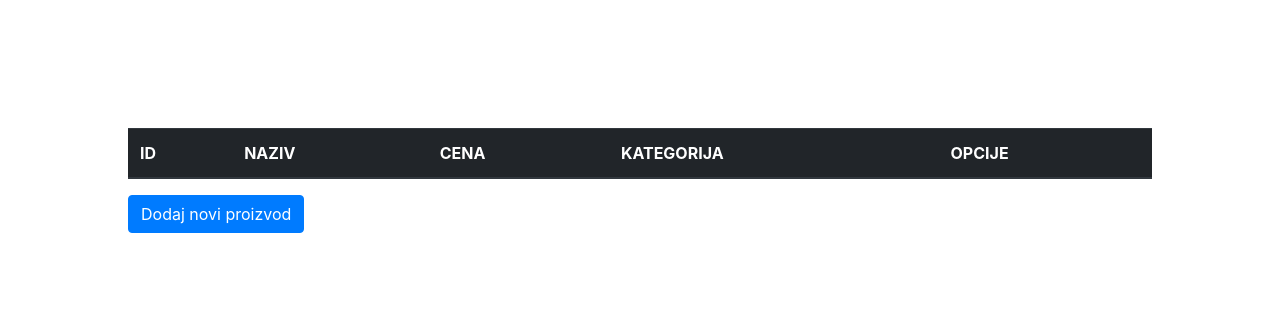
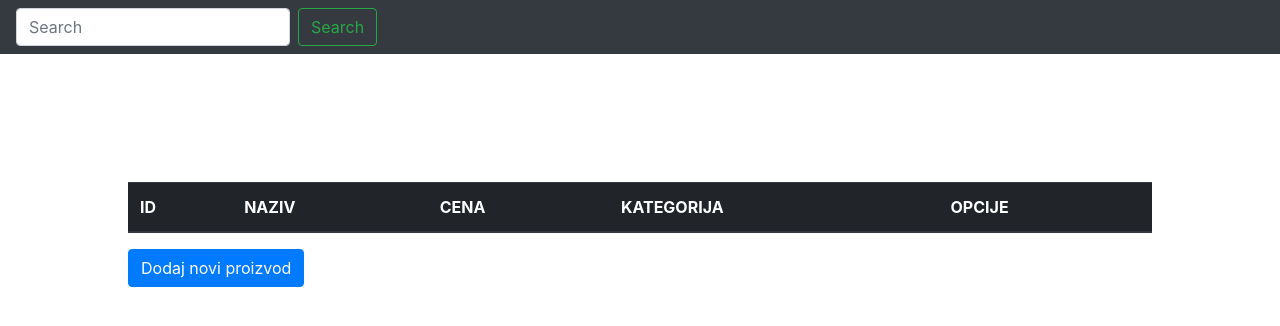
Before and after one commit to nevena-dav/iteh-domaci-php, a PHP site: page / in a window 1280 px wide. Shown: the top 326 px of the page. Run offline with PHP 8.4, Linux system fonts and the light colour scheme; data that the repository does not hold is empty; some libraries are stand-ins or nearby versions.

Commit message:
dodata pretraga proizvoda po nazivu

```diff
--- a/index.php
+++ b/index.php
@@ -29,11 +29,21 @@
 
 </head>
 <body>
+
+
+        <nav class="navbar navbar-light bg-dark">
+        <form class="form-inline">
+            <input class="form-control mr-sm-2" type="search" placeholder="Search" aria-label="Search" id="pretraga" onkeyup="pretragaPoImenu()" >
+            <button class="btn btn-outline-success my-2 my-sm-0" type="submit">Search</button>
+        </form>
+        </nav>
+
+
         <div class="pocetna">
 
 
 
-                <table class="table table-dark">
+                <table class="table table-dark" id="table">
                 <thead>
                     <tr>
                     <th scope="col">ID</th>
--- a/js/main.js
+++ b/js/main.js
@@ -83,3 +83,23 @@ function obrisi(deleteid){
 
 
 }
+
+function pretragaPoImenu() {
+    var input, filter, table, tr, td, i, txtValue;
+    input = document.getElementById("pretraga");
+    filter = input.value.toUpperCase();
+    table = document.getElementById("table");
+    console.log(table);
+    tr = table.getElementsByTagName("tr");
+    for (i = 0; i < tr.length; i++) {
+        td = tr[i].getElementsByTagName("td")[0];
+        if (td) {
+            txtValue = td.textContent || td.innerText;
+            if (txtValue.toUpperCase().indexOf(filter) > -1) {
+                tr[i].style.display = "";
+            } else {
+                tr[i].style.display = "none";
+            }
+        }
+    }
+}
```
